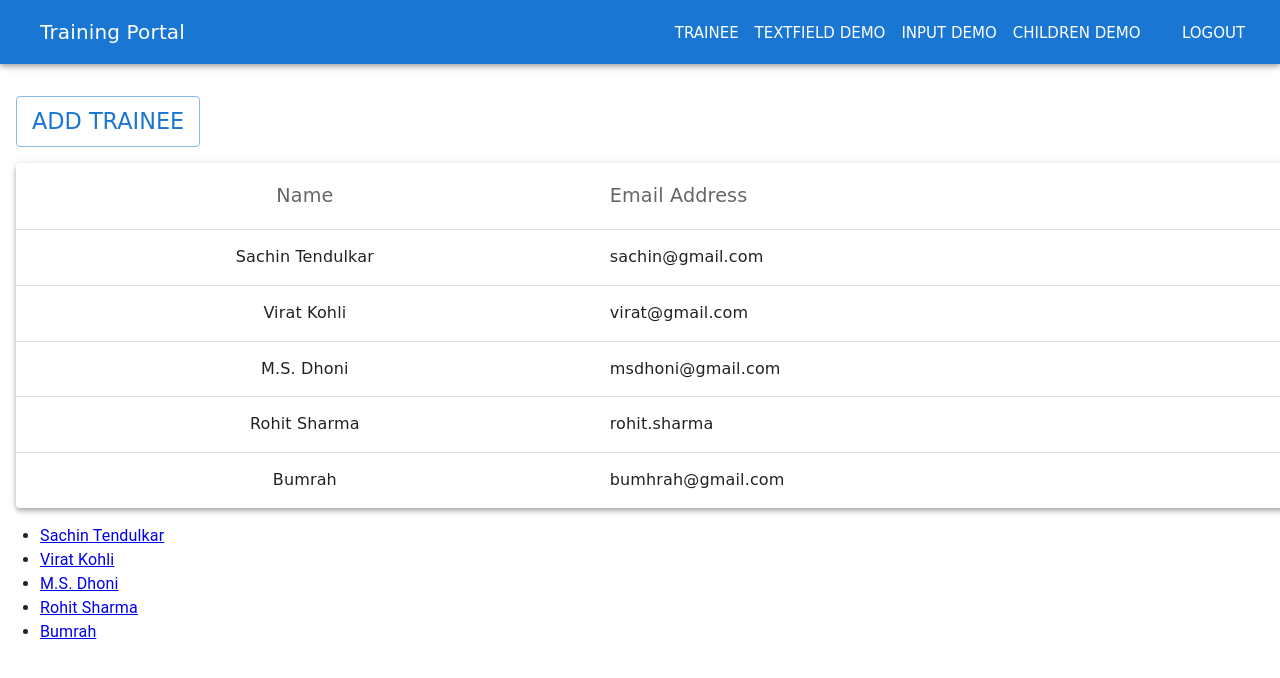
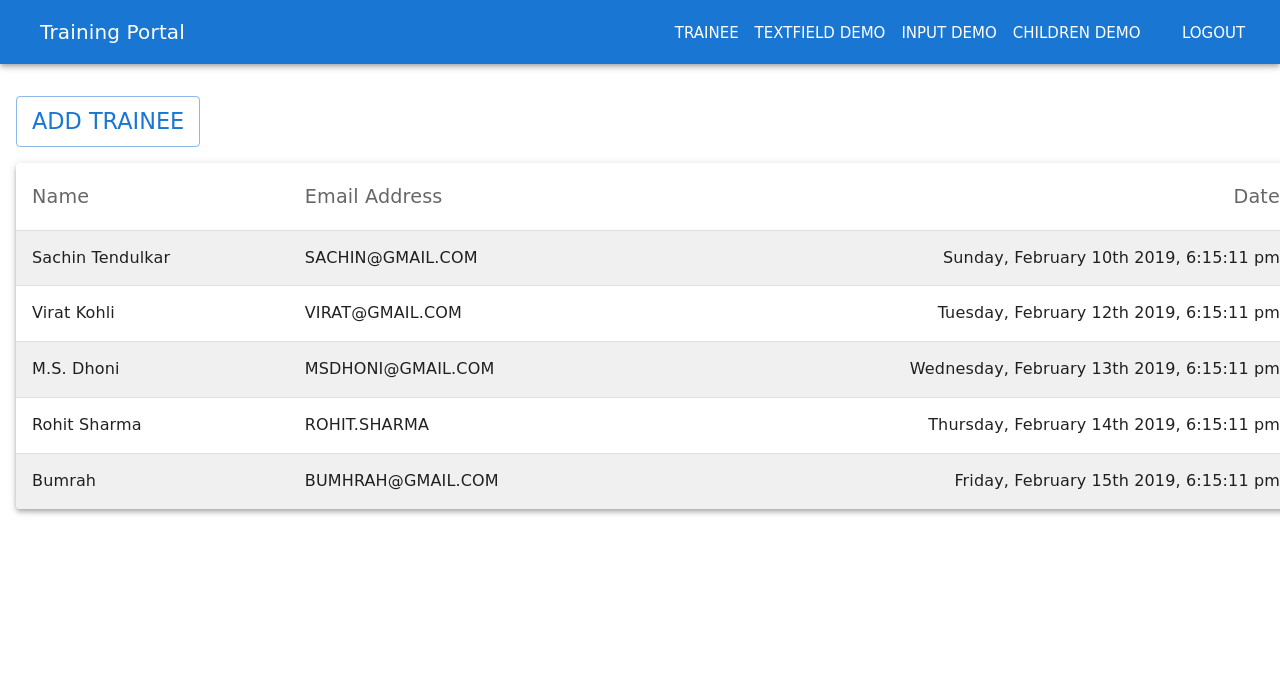
Before and after one commit to vishvjeet-Sharma/react-client, a React (Create React App) app: page /trainee in a window 1280 px wide. Shown: the top 678 px of the page. Built offline with nearby package versions, Linux system fonts and the light colour scheme.

Commit message:
Day 14: Adding Sort, and onClick event to Table

```diff
--- a/src/components/Table/Table.jsx
+++ b/src/components/Table/Table.jsx
@@ -1,18 +1,24 @@
 import React from 'react';
 import {
-  Table, TableBody, TableCell, TableContainer, TableHead, TableRow, Paper,
+  Table, TableBody, TableCell, TableContainer, TableHead, TableRow, Paper, TableSortLabel,
 } from '@mui/material';
 import PropTypes from 'prop-types';
 
 const GenericTable = (props) => {
-  const { id, columns, data } = props;
+  const { id, columns, data, order, orderBy, onSort, onSelect } = props;
   return (
-    <TableContainer component={Paper} sx={{ mt: 2, ml:2,mr:2, boxShadow: 4 }}>
-      <Table sx={{ minWidth: 650 }} aria-label="simple table">
+    <TableContainer component={Paper} sx={{ margin:2, boxShadow: 4 }}>
+      <Table sx={{ minWidth: 600, }} aria-label="simple table">
         <TableHead>
           <TableRow>
             {columns.map((column) => (
-              <TableCell variant="footer" align={column.align}>{column.label}</TableCell>
+              <TableCell
+              key={column.field + id} variant="footer" align={column.align}>
+                <TableSortLabel active={orderBy === column.field}
+                direction={order} onClick={() => onSort(column.field)}>
+                {column.label}
+                </TableSortLabel>
+              </TableCell>
             ))}
           </TableRow>
         </TableHead>
@@ -20,11 +26,14 @@ const GenericTable = (props) => {
           {data.map((item) => (
             <TableRow
               key={item.id + id}
-              sx={{ '&:last-child td, &:last-child th': { border: 0 } }}
+              sx={{ '&:last-child td, &:last-child th': { border: 0 },
+                    '&:nth-child(odd)': { background : 'rgb(240, 240, 240)'},
+                    '&:hover': { background: 'rgb(210, 210, 210)', cursor: 'pointer' },
+                   }}
             >
               {columns.map((column) => (
-                <TableCell align={column.align} sx={{ fontSize: '1rem' }}>
-                  {item[column.field]}
+                <TableCell align={column.align} onClick={() => onSelect(item.id)} sx={{ fontSize: '1rem' }}>
+                  {column.format ? column.format(item[column.field]) : item[column.field]}
                 </TableCell>
               ))}
             </TableRow>
@@ -35,6 +44,11 @@ const GenericTable = (props) => {
   );
 };
 
+GenericTable.defaultProps = {
+  order: 'asc',
+  orderBy: '',
+}
+
 GenericTable.propTypes = {
   id: PropTypes.string.isRequired,
   columns: PropTypes.string.isRequired,
@@ -44,5 +58,11 @@ GenericTable.propTypes = {
     email: PropTypes.string,
     createdAt: PropTypes.string,
   })).isRequired,
+  order: PropTypes.oneOf(['asc', 'desc']),
+  orderBy: PropTypes.string,
+  onSelect: PropTypes.func.isRequired,
+  onSort: PropTypes.func.isRequired,
+
 };
+
 export default GenericTable;
--- a/src/configs/constants.js
+++ b/src/configs/constants.js
@@ -37,14 +37,3 @@ export const OPTIONS_FOOTBALL = [
     label: 'Striker',
   },
 ];
-
-export const column = [
-  {
-    field: 'name',
-    label: 'Name',
-    align: 'center',
-  }, {
-    field: 'email',
-    label: 'Email Address',
-  },
-];
--- a/src/pages/Trainee/TraineeList.jsx
+++ b/src/pages/Trainee/TraineeList.jsx
@@ -4,9 +4,29 @@ import { Link } from 'react-router-dom';
 import { traineeFormSchema } from '../../validations/validation';
 import { AddDialog } from './components';
 import trainees from './data/trainee';
-import { column } from '../../configs/constants';
 import { GenericTable } from '../../components';
+import { useHistory } from 'react-router';
+import moment from 'moment';
 
+const getDateFormatted = (date) => moment(date).format('dddd, MMMM Do YYYY, h:mm:ss a');
+const column = [
+  {
+    field: 'name',
+    label: 'Name',
+    align: 'left',
+  }, {
+    field: 'email',
+    label: 'Email Address',
+    align: 'middle',
+    format: (value) => value && value.toUpperCase(),
+  },
+  {
+    field: 'createdAt',
+    label: 'Date',
+    align: 'right',
+    format: getDateFormatted,
+  },
+];
 const TraineeList = ({match: {path}}) => {
     const initialState = {
         name: '',
@@ -23,6 +43,9 @@ const TraineeList = ({match: {path}}) => {
     };
     const [open, setOpen] = useState(false);
     const [form, setForm] = useState(initialState);
+    const [order, setOrder] = useState('asc');
+    const [orderBy, setOrderBy] = useState();
+    const history = useHistory();
     console.log(initialState);
 
     const validateData = async (value, type) => {
@@ -77,6 +100,17 @@ const TraineeList = ({match: {path}}) => {
         const { value, name: type } = event.target;
         validateData(value, type);
     };
+    const handelSelect = (id) => {
+        history.push(`/trainee/${id}`);
+    };
+    const handelSort = (field) => {
+        if (orderBy === field) {
+            setOrder(order === 'desc' ? 'asc' : 'desc');
+        } else {
+            setOrder('asc');
+            setOrderBy(field);
+        }
+    };
     useEffect(() => {
         const {
             name, email, password, confirmPassword,
@@ -100,8 +134,18 @@ const TraineeList = ({match: {path}}) => {
                 onChange={handleChange}
                 onBlur={handleBlur}
             />
-            <GenericTable id="id" columns={column} data={trainees} />
-            <ul>
+            <GenericTable
+                id="id"
+                columns={column}
+                data={trainees}
+                order={order}
+                orderBy={orderBy}
+                onSort={handelSort}
+                onSelect={handelSelect}
+            />
+
+
+            {/* <ul>
                 {trainees.map((item) => (
                     <li key={item.id}>
                         <Link to={`${path}/${item.id}`}>
@@ -109,7 +153,7 @@ const TraineeList = ({match: {path}}) => {
                         </Link>
                     </li>
                 ))}
-            </ul>
+            </ul> */}
         </>
     );
 };
```
